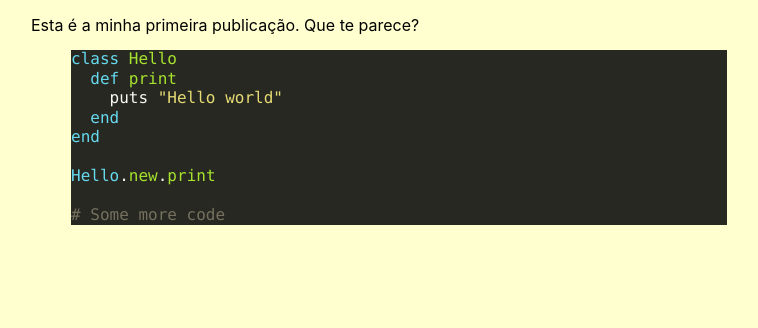
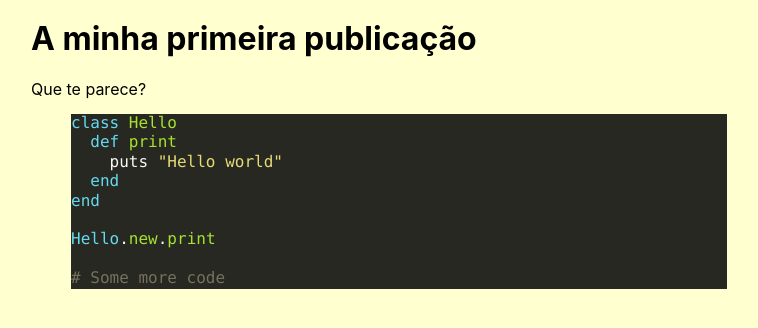
Before and after one commit to afpr252/blog, a Jekyll site: the page built from _posts/2020-10-31-1.html, in a window 1280 px wide. Shown: the top 328 px of the page, without its empty margins (241-999 px from the left). Built offline with Jekyll 4.4.1, drawn with Linux system fonts in a browser that asks for light colours.

Commit message:
Add title to all pages

```diff
--- a/_layouts/default.html
+++ b/_layouts/default.html
@@ -4,6 +4,12 @@
     <meta charset="utf-8">
     <meta http-equiv="X-UA-Compatible" content="IE=edge">
     <meta name="viewport" content="width=device-width, initial-scale=1">
+
+    {% if page.title %}
+      <title>{{ page.title }}. {{ site.title }}</title>
+    {% else %}
+      <title>{{ site.title }}</title>
+    {% endif %}
 
     <link rel="stylesheet" href="{{ "/assets/css/tachyons.min.css" | relative_url }}">
     <link rel="stylesheet" href="{{ "/assets/css/pygments-css/monokai.css" | relative_url }}">
--- a/_posts/2020-10-31-1.html
+++ b/_posts/2020-10-31-1.html
@@ -4,9 +4,12 @@ title: A minha primeira publicação
 date: 2020-10-31
 permalink: "1"
 ---
-<p>
-  Esta é a minha primeira publicação. Que te parece?
-</p>
+<article>
+  <h1>{{ page.title }}</h1>
+
+  <p>
+    Que te parece?
+  </p>
 
 {% highlight ruby %}
 class Hello
@@ -19,3 +22,4 @@ Hello.new.print
 
 # Some more code
 {% endhighlight %}
+</article>
```
